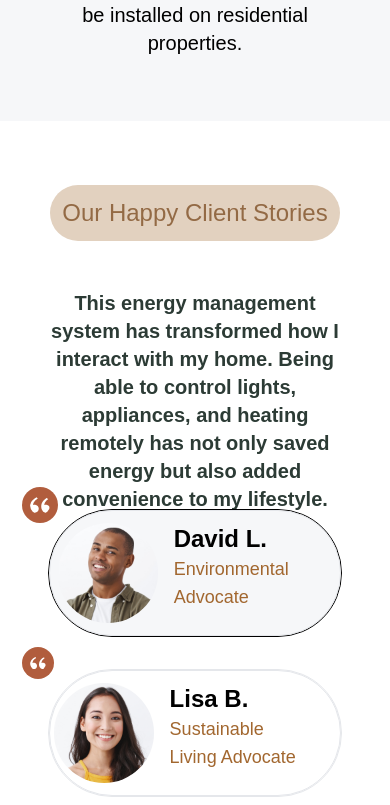
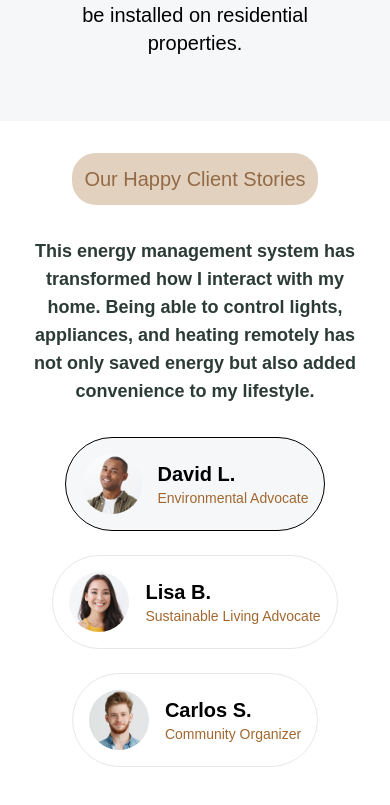
Before and after one commit to akshit2941/Solar-Company-e-Commerce-Website, a Next.js app: page /about in a window 390 px wide. Shown: the part 5428-6233 px from the top of the page. Built offline with nearby package versions, Linux system fonts and the light colour scheme.

Commit message:
Added Responsive Elements

```diff
--- a/app/Home/page.tsx
+++ b/app/Home/page.tsx
@@ -11,7 +11,7 @@ import Link from 'next/link';
 const Home = () => {
   return (
     <div>
-      <div className="relative h-[95vh] w-full overflow-hidden">
+      <div className="relative min-h-full w-full overflow-hidden flex flex-col pb-8 xl:pb-44">
         <Navbar />
         <Image
           src="/home-bg.svg"
@@ -21,20 +21,23 @@ const Home = () => {
           className="absolute top-0 left-0 w-full h-full z-0 rounded-b-3xl bg-[#2f3c35]"
         />
 
-        <div className=" flex flex-col absolute sm:flex-row 2xl:mt-0 items-center justify-center text-white z-10">
-
-          <div className='flex flex-1 p-8 mt-3 md:mt-0 items-center md:items-start flex-col xl:ml-12 2xl:ml-48'>
-            <h1 className="text-white text-[2.5rem] md:text-5xl 2xl:text-[4.4rem] md:text-left font-bold md:mb-4 ">Renew, Reuse, Recycle</h1>
-            <p className='text-white text-lg text-center md:text-start w-full md:text-xl 2xl:text-[1.25rem] md:mt-2'>Discover how your small actions can make a big impact as we work together to reduce waste, conserve resources, and protect our planet for generations to come.</p>
-            <div className='mt-6'>
-              <Link href='/contact'>
-                <Button title='Get Started' variant='btn_white' />
+        <div className="flex flex-col sm:flex-row 2xl:mt-0 items-center justify-center text-white z-10 flex-grow">
+          <div className="flex flex-1 p-8 mt-3 md:mt-0 items-center md:items-start flex-col xl:ml-12 2xl:ml-48">
+            <h1 className="text-white text-[2.5rem] md:text-5xl 2xl:text-[4.4rem] md:text-left font-bold md:mb-4">
+              Renew, Reuse, Recycle
+            </h1>
+            <p className="text-white text-lg text-center md:text-start w-full md:text-xl 2xl:text-[1.25rem] md:mt-2">
+              Discover how your small actions can make a big impact as we work together to reduce waste, conserve resources, and protect our planet for generations to come.
+            </p>
+            <div className="mt-6">
+              <Link href="/contact">
+                <Button title="Get Started" variant="btn_white" />
               </Link>
             </div>
           </div>
 
           <div className="flex-1 flex justify-center md:justify-end p-8 mt-2 md:mt-0 2xl:mr-64">
-            <div className="grid grid-cols-2 gap-y-2 gap-x-3 md:gap-x- md:gap-y-6   mt-4 md:mt-8 justify-center items-center">
+            <div className="grid grid-cols-2 gap-y-2 gap-x-3 md:gap-x-6 md:gap-y-6 mt-4 md:mt-8 justify-center items-center">
               <div className="relative w-[150px] h-[150px] sm:w-[240px] sm:h-[200px] md:w-[200px] md:h-[200px] 2xl:w-[200px] 2xl:h-[200px] overflow-hidden rounded-xl transform -rotate-12">
                 <Image
                   src="/block-1.webp"
@@ -71,6 +74,8 @@ const Home = () => {
           </div>
         </div>
       </div>
+
+
 
       <div className='flex flex-col md:flex-row mt-12 md:mt-48 mb-16 md:mb-48 lg:mx-14 2xl:mx-64 justify-center items-center'>
         {/* Left Image */}
--- a/app/contact/page.tsx
+++ b/app/contact/page.tsx
@@ -22,7 +22,7 @@ const ContactPage = () => {
         </div>
         <div className="absolute inset-0 bg-black bg-opacity-50"></div>
         <div className="absolute inset-0 flex items-center justify-center z-10">
-          <h1 className="text-white text-5xl md:text-7xl font-semibold">Contact Us</h1>
+          <h1 className="text-white text-5xl lg:text-6xl xl:text-7xl font-semibold">Contact Us</h1>
         </div>
       </div>
 
--- a/app/globals.css
+++ b/app/globals.css
@@ -108,7 +108,7 @@
     @apply mt-16 rounded-5xl bg-[#e2d1bf] p-2 px-5 text-xl font-medium text-[#936a45] transition duration-300 hover:bg-[#a36630] hover:text-white;
   }
   .navbar-btn {
-    @apply rounded-3xl border-2 p-3 px-6 text-xl;
+    @apply rounded-3xl border p-2 px-8 text-lg xl:text-lg;
   }
 
   .btn_white {
--- a/components/ClientStories.tsx
+++ b/components/ClientStories.tsx
@@ -1,5 +1,5 @@
 "use client"
-import React, { useState, useEffect, useMemo } from 'react';
+import React, { useState, useMemo } from 'react';
 import Image from 'next/image';
 
 type ClientProp = {
@@ -12,16 +12,14 @@ type ClientProp = {
 
 const ClientCard = ({ avatarSrc, name, role, onClick, isSelected }: ClientProp) => {
     return (
-        <div onClick={onClick} className={`cursor-pointer mx-12 rounded-full border transform duration-300 hover:border-black hover:bg-[#f6f7f9]  ${isSelected ? 'bg-[#f6f7f9] border-black' : 'bg-white'}`}>
-            <div className='flex border p-3 md:p-6 rounded-full'>
-                <div className='relative -mt-9 -ml-10'>
-                    <Image src='/colon.svg' alt='colon' width={50} height={50} className='bg-[#b15d3d] rounded-full p-2' />
-                </div>
-                <Image src={avatarSrc} alt='avatar' width={100} height={24} className='rounded-full' />
-                <div className='mx-4'>
-                    <h1 className='text-2xl md:text-3xl font-semibold'>{name}</h1>
-                    <p className='text-lg font-normal text-[#a2672f]'>{role}</p>
-                </div>
+        <div onClick={onClick} className={`cursor-pointer rounded-full border transform duration-300 hover:border-black hover:bg-[#f6f7f9] ${isSelected ? 'bg-[#f6f7f9] border-black' : 'bg-white'} p-4 flex items-center gap-4 transition-all`}>
+            {/* <div className=' -mt-24'>
+                <Image src='/colon.svg' alt='colon' width={35} height={30} className='bg-[#b15d3d] rounded-full p-2' />
+            </div> */}
+            <Image src={avatarSrc} alt='avatar' width={60} height={60} className='rounded-full' />
+            <div>
+                <h1 className='text-xl md:text-2xl font-semibold'>{name}</h1>
+                <p className='text-sm md:text-lg font-normal text-[#a2672f]'>{role}</p>
             </div>
         </div>
     );
@@ -35,7 +33,6 @@ export const ClientStories = () => {
     });
 
     const [selectedClient, setSelectedClient] = useState('David L.');
-    const [storyAnimation, setStoryAnimation] = useState(false);
 
     const clients = useMemo(() => [
         {
@@ -62,27 +59,23 @@ export const ClientStories = () => {
     ], []);
 
     const handleClientClick = (client: typeof clients[0]) => {
-        setStoryAnimation(true);
-        setTimeout(() => {
-            setSelectedClientStory(client);
-            setSelectedClient(client.name);
-            setStoryAnimation(false);
-        }, 500);
+        setSelectedClientStory(client);
+        setSelectedClient(client.name);
     };
 
     return (
-        <div>
+        <div className='container mx-auto px-4'>
             <div className='flex justify-center'>
-                <h1 className='text-2xl bg-[#e2d1bf] text-[#936a45] p-3 rounded-5xl mt-16'>Our Happy Client Stories</h1>
+                <h1 className='text-xl md:text-2xl lg:text-3xl bg-[#e2d1bf] text-[#936a45] p-3 rounded-3xl mt-8 md:mt-12 lg:mt-16'>Our Happy Client Stories</h1>
             </div>
 
-            <div className='mx-12 md:mx-64 text-center mt-12 h-[120px]'>
-                <span className={`text-xl md:text-3xl font-semibold text-[#2c3b35] ${storyAnimation ? 'animate-slideIn' : ''}`}>
+            <div className='mx-4 md:mx-32 lg:mx-64 text-center mt-8 md:mt-10 lg:mt-12'>
+                <span className='text-lg md:text-xl lg:text-2xl font-semibold text-[#2c3b35]'>
                     {selectedClientStory.story}
                 </span>
             </div>
 
-            <div className='flex flex-col md:flex-row py-5 mt-20 lg:mt-18 xl:mt-8 md:py-8 justify-center gap-8'>
+            <div className='flex flex-wrap justify-center gap-6 mt-8 pb-10 md:mt-12 lg:mt-16'>
                 {clients.map((client) => (
                     <ClientCard
                         key={client.id}
```
Also changed, not shown: components/FAQ.tsx (+9 -12 lines).
